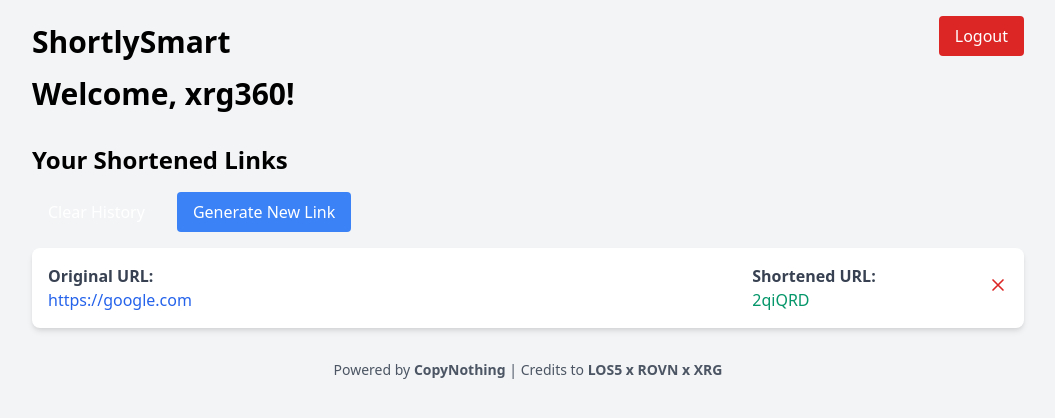
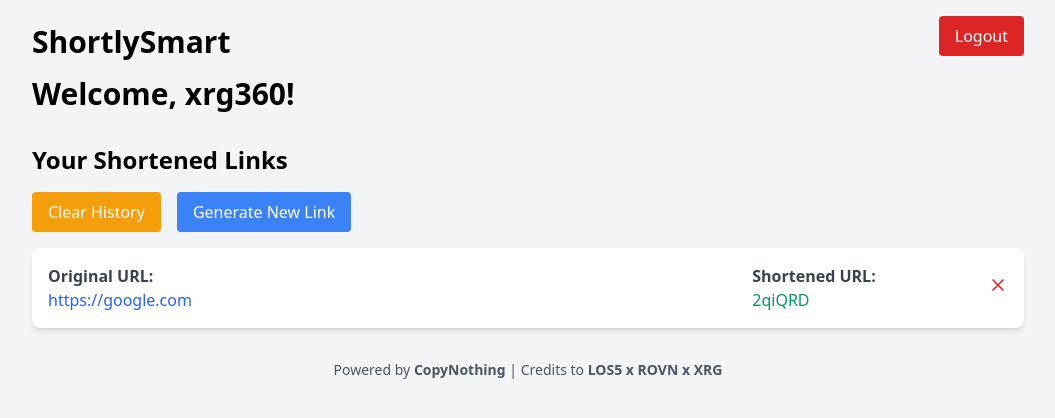
Before and after one commit to Xrg360/SimpleShort, a Flask app: page /dashboard in a window 1280 px wide. Shown: the top 418 px of the page, without its empty margins (112-1167 px from the left). Run offline with Flask 3, Linux system fonts and the light colour scheme; a user stored in the database is signed in.

Commit message:
Clear color issue solved

```diff
--- a/templates/dashboard.html
+++ b/templates/dashboard.html
@@ -59,7 +59,7 @@
         <div class="flex space-x-4 mb-4">
                     <!-- Clear History Button -->
         <form action="{{ url_for('clear_history') }}" method="post">
-            <button type="submit" class="inline-block bg-yelloe-500 text-white px-4 py-2 rounded hover:bg-blue-700 transition duration-300">Clear History</button>
+            <button type="submit" class="inline-block bg-yellow-500 text-white px-4 py-2 rounded hover:bg-blue-700 transition duration-300">Clear History</button>
         </form>
 
             <!-- Generate New Short Link Button -->
```
Also changed, not shown: instance/url_shortener.db.
